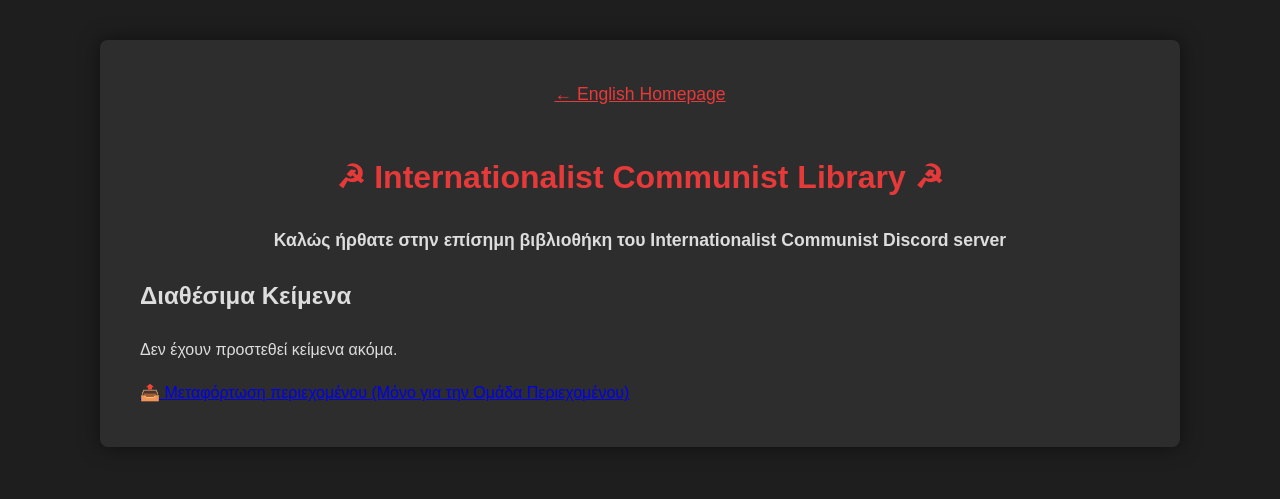
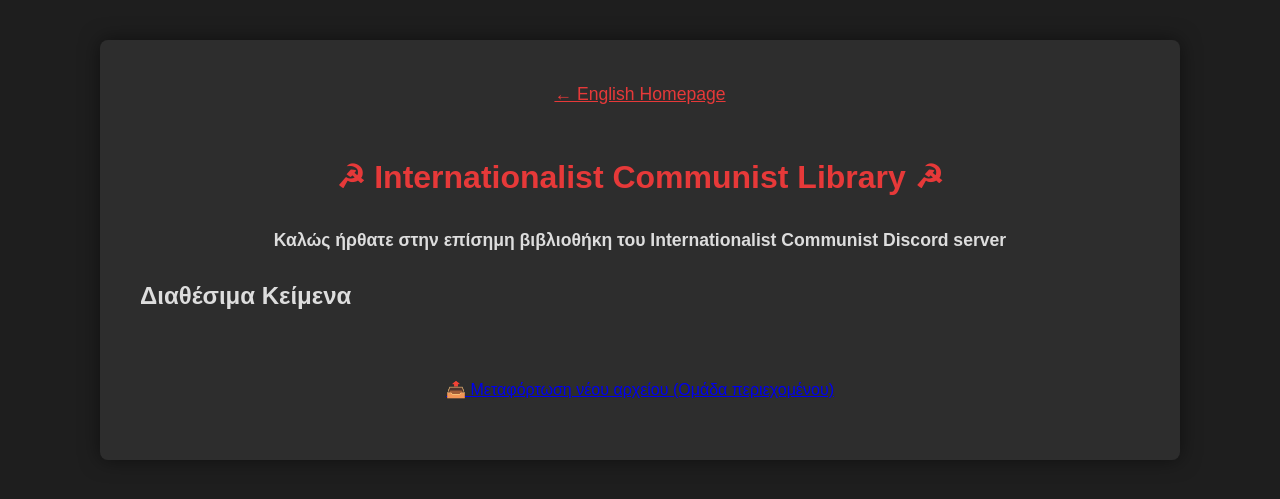
Before and after one commit to intcomden/internationalist-library, a Jekyll site: the page built from el/index.html, in a window 1280 px wide. Shown: the top 499 px of the page. Built offline with Jekyll 4.4.1, drawn with Linux system fonts in a browser that asks for light colours.

Commit message:
Update index.html

```diff
--- a/el/index.html
+++ b/el/index.html
@@ -17,7 +17,6 @@
 
 {% assign lang_texts = site.texts | where: "language", "el" | sort: "title" %}
 
-{% if lang_texts.size > 0 %}
 {% for text in lang_texts %}
   <div style="margin: 20px 0; padding: 18px; border-left: 5px solid #e63939;">
     <h3><a href="{{ site.baseurl }}{{ text.url }}">{{ text.title }}</a></h3>
@@ -25,8 +24,7 @@
     {% if text.description %}<p>{{ text.description }}</p>{% endif %}
   </div>
 {% endfor %}
-{% else %}
-  <p>Δεν έχουν προστεθεί κείμενα ακόμα.</p>
-{% endif %}
 
- <a href="{{ site.baseurl }}/admin/upload.html" target="_blank">📤 Μεταφόρτωση περιεχομένου (Μόνο για την Ομάδα Περιεχομένου)</a>
+<p style="text-align: center; margin-top: 60px;">
+  <a href="{{ site.baseurl }}/admin/upload.html" target="_blank">📤 Μεταφόρτωση νέου αρχείου (Ομάδα περιεχομένου)</a>
+</p>
```
Lines whose indentation alone changed are shown as unchanged.
